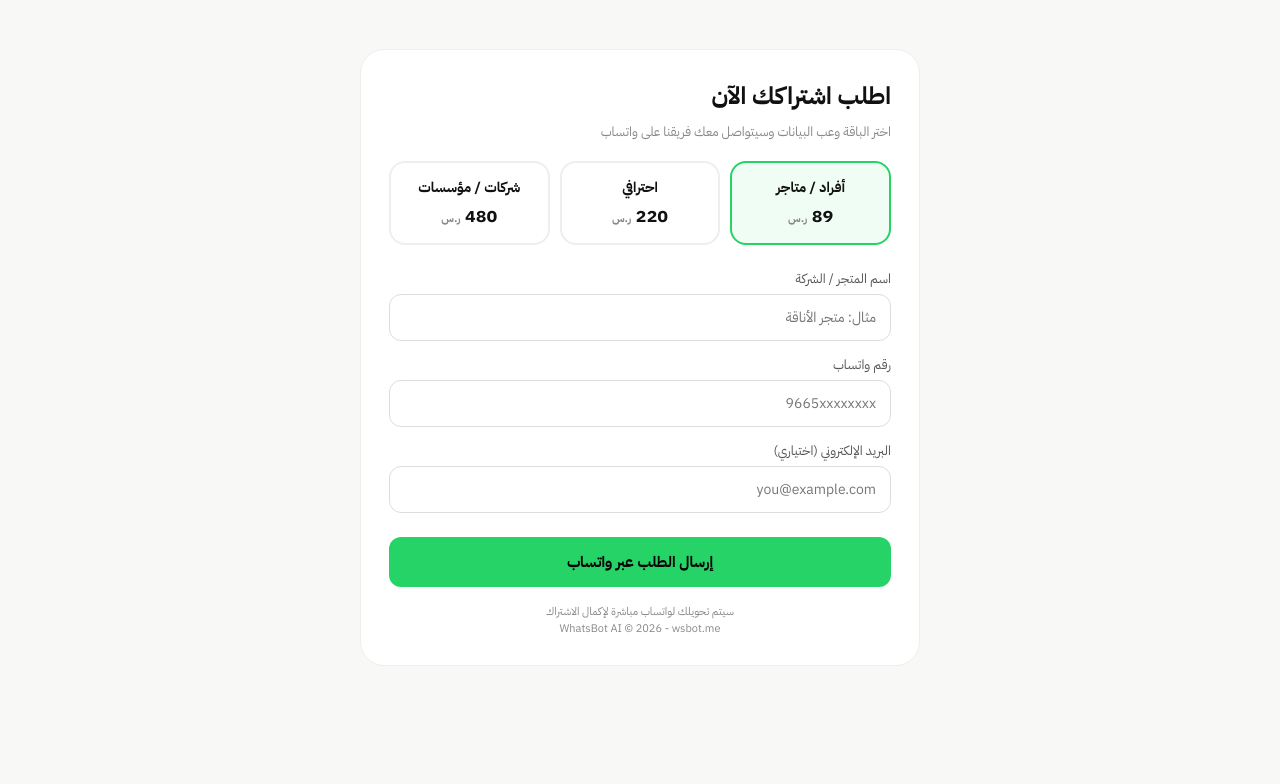
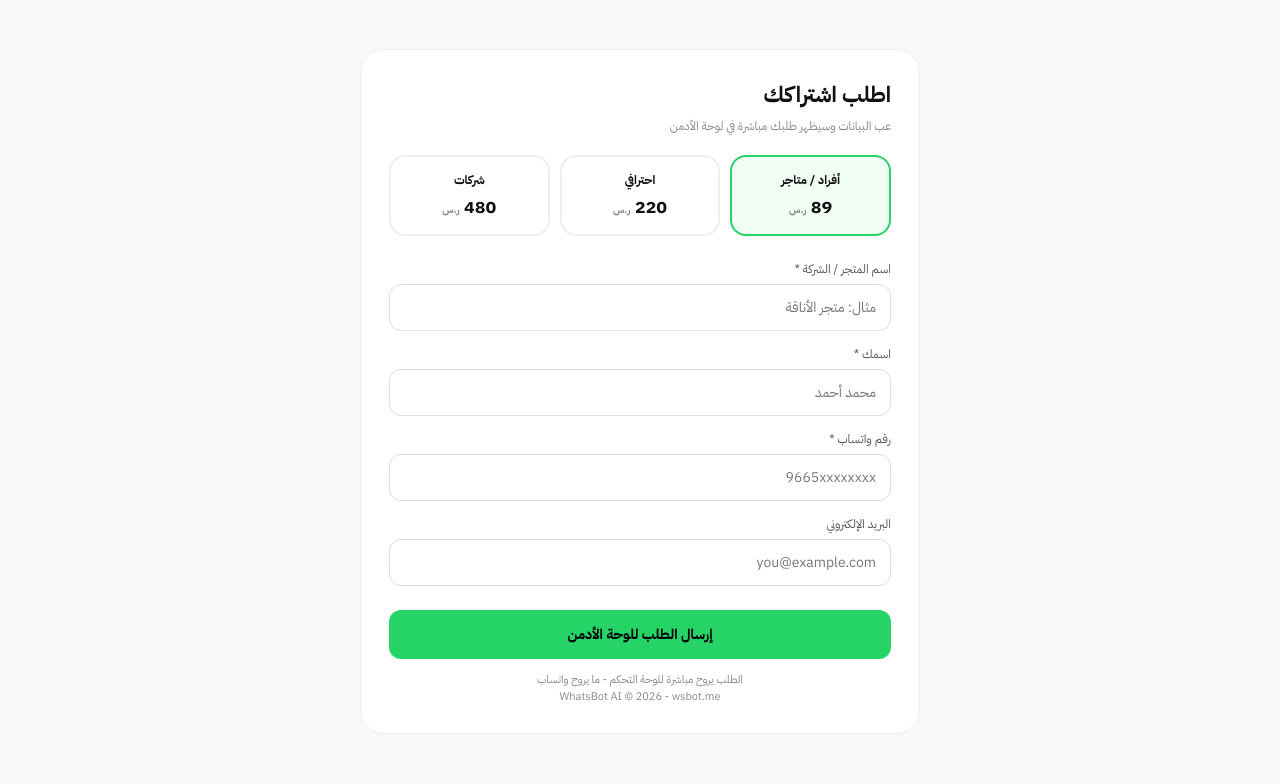
Before and after one commit to 3zo900/whatsbot, a website: page public/order.html in a window 1280 px wide. Shown: the part 68-852 px from the top of the page. Before the commit the page ends 800 px from the top, so only its background shows below. Drawn offline with Linux system fonts and the light colour scheme.

Commit message:
Update order.html

```diff
--- a/public/order.html
+++ b/public/order.html
@@ -7,80 +7,82 @@
 <link href="https://fonts.googleapis.com/css2?family=IBM+Plex+Sans+Arabic:wght@400;500;700&display=swap" rel="stylesheet">
 <style>
 *{margin:0;padding:0;box-sizing:border-box;font-family:'IBM Plex Sans Arabic',sans-serif}
-body{background:#f8f8f6;color:#111;padding:0}
+body{background:#f8f8f6;color:#111}
 nav{display:flex;justify-content:space-between;align-items:center;padding:14px 5%;background:#fff;border-bottom:1px solid #eee}
-.nav-logo{display:flex;align-items:center;gap:10px;font-weight:800;font-size:20px}
 .logo-box{width:38px;height:38px;background:#25D366;color:#000;border-radius:8px;display:flex;align-items:center;justify-content:center;font-weight:900;font-size:16px}
 .container{max-width:600px;margin:30px auto;padding:20px}
 .card{background:#fff;border:1px solid #eee;border-radius:24px;padding:28px}
-h1{font-size:24px;margin-bottom:8px} .sub{color:#888;font-size:13px;margin-bottom:20px}
+h1{font-size:22px;margin-bottom:6px} .sub{color:#888;font-size:12px;margin-bottom:20px}
 .plan-select{display:grid;grid-template-columns:repeat(3,1fr);gap:10px;margin-bottom:24px}
-.plan-option{border:2px solid #eee;border-radius:16px;padding:14px;text-align:center;cursor:pointer;transition:0.2s}
+.plan-option{border:2px solid #eee;border-radius:16px;padding:14px;text-align:center;cursor:pointer}
 .plan-option.active{border-color:#25D366;background:#f0fdf4}
-.plan-option h3{font-size:14px;margin-bottom:4px} .plan-option .price{font-size:18px;font-weight:800}
-.field{margin-bottom:14px} .field label{font-size:13px;color:#555;display:block;margin-bottom:6px}
-.field input{width:100%;padding:12px 14px;border:1px solid #ddd;border-radius:12px;font-size:14px}
-.btn{width:100%;background:#111;color:#fff;padding:14px;border:none;border-radius:12px;font-weight:700;font-size:15px;cursor:pointer;margin-top:10px}
+.plan-option h3{font-size:12px;margin-bottom:4px} .plan-option .price{font-size:18px;font-weight:800}
+.field{margin-bottom:14px} .field label{font-size:12px;color:#555;display:block;margin-bottom:6px}
+.field input,.field select{width:100%;padding:12px 14px;border:1px solid #ddd;border-radius:12px;font-size:14px}
+.btn{width:100%;background:#111;color:#fff;padding:14px;border:none;border-radius:12px;font-weight:700;font-size:14px;cursor:pointer;margin-top:10px}
 .btn-green{background:#25D366;color:#000}
-.note{font-size:11px;color:#888;text-align:center;margin-top:16px}
+.success{background:#f0fdf4;border:1px solid #bbf7d0;border-radius:16px;padding:20px;text-align:center;display:none}
+.note{font-size:11px;color:#888;text-align:center;margin-top:12px}
 </style>
 </head>
 <body>
 <nav>
-  <div class="nav-logo"><div class="logo-box">WB</div> WhatsBot AI</div>
+  <div style="display:flex;align-items:center;gap:10px;font-weight:800"><div class="logo-box">WB</div> WhatsBot AI</div>
   <a href="/" style="text-decoration:none;color:#111;font-size:13px">← الرئيسية</a>
 </nav>
 <div class="container">
-  <div class="card">
-    <h1>اطلب اشتراكك الآن</h1>
-    <div class="sub">اختر الباقة وعب البيانات وسيتواصل معك فريقنا على واتساب</div>
-
+  <div class="card" id="formCard">
+    <h1>اطلب اشتراكك</h1>
+    <div class="sub">عب البيانات وسيظهر طلبك مباشرة في لوحة الأدمن</div>
     <div class="plan-select" id="plans">
-      <div class="plan-option" data-plan="individual" onclick="selectPlan('individual')">
-        <h3>أفراد / متاجر</h3>
-        <div class="price">89 <span style="font-size:11px;color:#888">ر.س</span></div>
-      </div>
-      <div class="plan-option" data-plan="professional" onclick="selectPlan('professional')">
-        <h3>احترافي</h3>
-        <div class="price">220 <span style="font-size:11px;color:#888">ر.س</span></div>
-      </div>
-      <div class="plan-option" data-plan="companies" onclick="selectPlan('companies')">
-        <h3>شركات / مؤسسات</h3>
-        <div class="price">480 <span style="font-size:11px;color:#888">ر.س</span></div>
-      </div>
+      <div class="plan-option" data-plan="individual" onclick="selectPlan('individual')"><h3>أفراد / متاجر</h3><div class="price">89 <span style="font-size:10px;color:#888">ر.س</span></div></div>
+      <div class="plan-option" data-plan="professional" onclick="selectPlan('professional')"><h3>احترافي</h3><div class="price">220 <span style="font-size:10px;color:#888">ر.س</span></div></div>
+      <div class="plan-option" data-plan="companies" onclick="selectPlan('companies')"><h3>شركات</h3><div class="price">480 <span style="font-size:10px;color:#888">ر.س</span></div></div>
     </div>
-
-    <div class="field"><label>اسم المتجر / الشركة</label><input id="storeName" placeholder="مثال: متجر الأناقة"></div>
-    <div class="field"><label>رقم واتساب</label><input id="whatsapp" placeholder="9665xxxxxxxx"></div>
-    <div class="field"><label>البريد الإلكتروني (اختياري)</label><input id="email" placeholder="you@example.com"></div>
-
-    <button class="btn btn-green" onclick="sendOrder()">إرسال الطلب عبر واتساب</button>
-    <div class="note">سيتم تحويلك لواتساب مباشرة لإكمال الاشتراك<br>WhatsBot AI © 2026 - wsbot.me</div>
+    <div class="field"><label>اسم المتجر / الشركة *</label><input id="storeName" placeholder="مثال: متجر الأناقة"></div>
+    <div class="field"><label>اسمك *</label><input id="customerName" placeholder="محمد أحمد"></div>
+    <div class="field"><label>رقم واتساب *</label><input id="whatsapp" placeholder="9665xxxxxxxx"></div>
+    <div class="field"><label>البريد الإلكتروني</label><input id="email" placeholder="you@example.com"></div>
+    <button class="btn btn-green" onclick="submitOrder()">إرسال الطلب للوحة الأدمن</button>
+    <div class="note">الطلب يروح مباشرة للوحة التحكم - ما يروح واتساب<br>WhatsBot AI © 2026 - wsbot.me</div>
+  </div>
+  <div class="success" id="successCard">
+    <div style="font-size:40px">✅</div>
+    <h2 style="margin:10px 0">تم استلام طلبك!</h2>
+    <p style="font-size:13px;color:#555">طلبك ظهر الآن في لوحة الأدمن - سيتم التواصل معك قريباً</p>
+    <p style="font-size:12px;color:#888;margin-top:10px" id="orderId"></p>
+    <a href="/" style="display:inline-block;margin-top:16px;background:#111;color:#fff;padding:10px 20px;border-radius:20px;text-decoration:none;font-size:13px">العودة للرئيسية</a>
   </div>
 </div>
-
 <script>
+let selectedPlan = new URLSearchParams(window.location.search).get('plan') || 'individual';
 const prices = {individual:89, professional:220, companies:480};
-let selectedPlan = new URLSearchParams(window.location.search).get('plan') || 'individual';
 function selectPlan(plan){
   selectedPlan = plan;
-  document.querySelectorAll('.plan-option').forEach(el=>{
-    el.classList.toggle('active', el.dataset.plan===plan);
-  });
+  document.querySelectorAll('.plan-option').forEach(el=> el.classList.toggle('active', el.dataset.plan===plan));
 }
 selectPlan(selectedPlan);
-function sendOrder(){
-  const store = document.getElementById('storeName').value || 'بدون اسم';
-  const wa = document.getElementById('whatsapp').value || '';
-  const email = document.getElementById('email').value || '';
-  if(!wa){ alert('الرجاء إدخال رقم الواتساب'); return; }
-  const price = prices[selectedPlan];
-  const text = `مرحبا، أريد الاشتراك في WhatsBot AI
-الباقة: ${selectedPlan} - ${price} ر.س / شهر
-المتجر: ${store}
-واتساب: ${wa}
-البريد: ${email}`;
-  window.open(`https://wa.me/966510015157?text=${encodeURIComponent(text)}`, '_blank');
+async function submitOrder(){
+  const store = document.getElementById('storeName').value.trim();
+  const name = document.getElementById('customerName').value.trim();
+  const wa = document.getElementById('whatsapp').value.trim();
+  const email = document.getElementById('email').value.trim();
+  if(!store || !name || !wa){ alert('عب جميع الحقول المطلوبة *'); return; }
+  const btn = document.querySelector('.btn');
+  btn.innerText = 'جاري الإرسال...'; btn.disabled=true;
+  try{
+    const res = await fetch('/api/orders', {
+      method:'POST',
+      headers:{'Content-Type':'application/json'},
+      body: JSON.stringify({storeName:store, customerName:name, whatsapp:wa, email, plan:selectedPlan, price:prices[selectedPlan]})
+    });
+    const data = await res.json();
+    if(data.ok){
+      document.getElementById('formCard').style.display='none';
+      document.getElementById('successCard').style.display='block';
+      document.getElementById('orderId').innerText = 'رقم الطلب: ' + data.id;
+    } else { alert('حدث خطأ: ' + (data.error||'unknown')); btn.innerText='إرسال الطلب للوحة الأدمن'; btn.disabled=false; }
+  }catch(e){ alert('خطأ في الاتصال'); btn.innerText='إرسال الطلب للوحة الأدمن'; btn.disabled=false; }
 }
 </script>
 </body>
```
